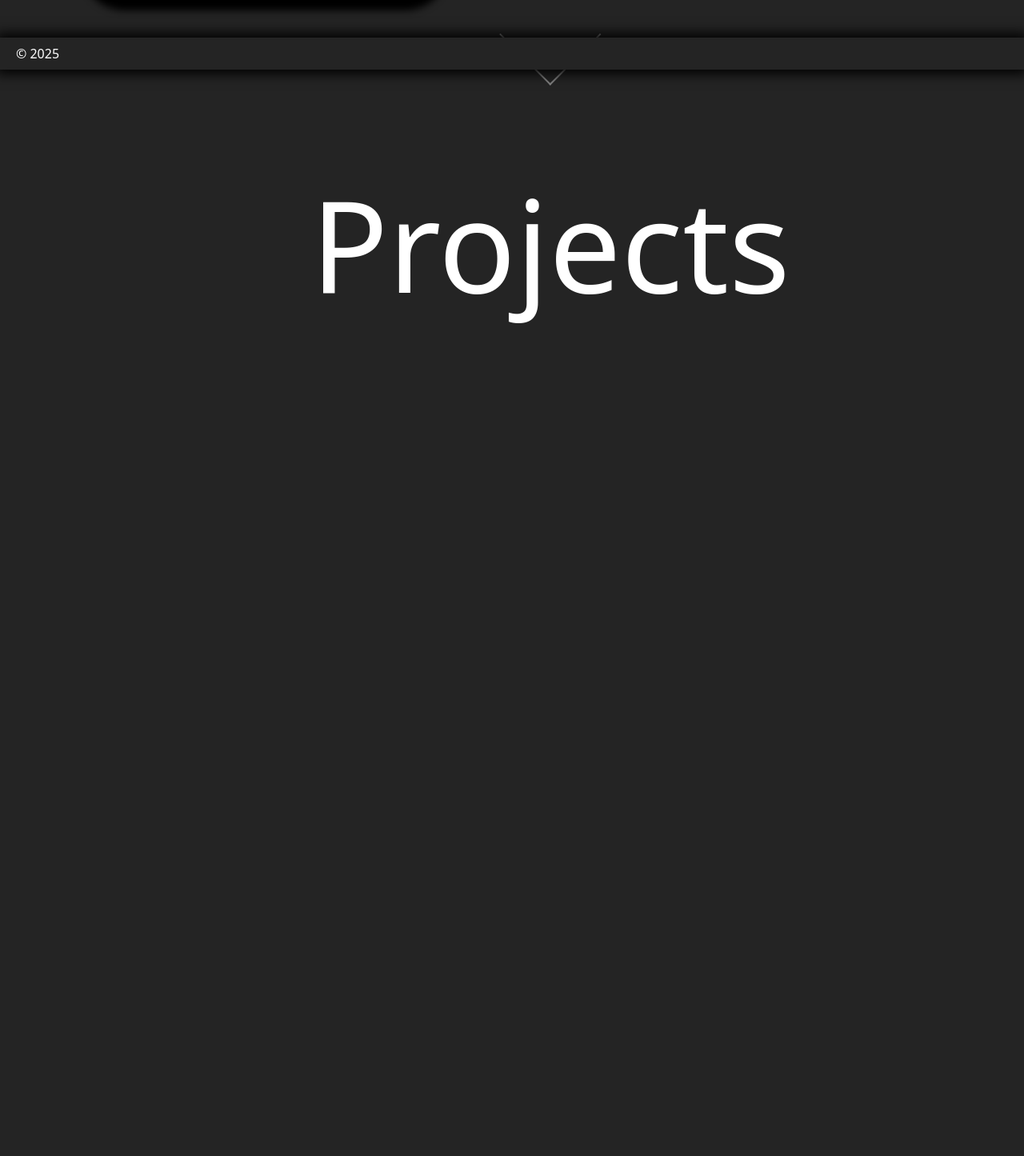
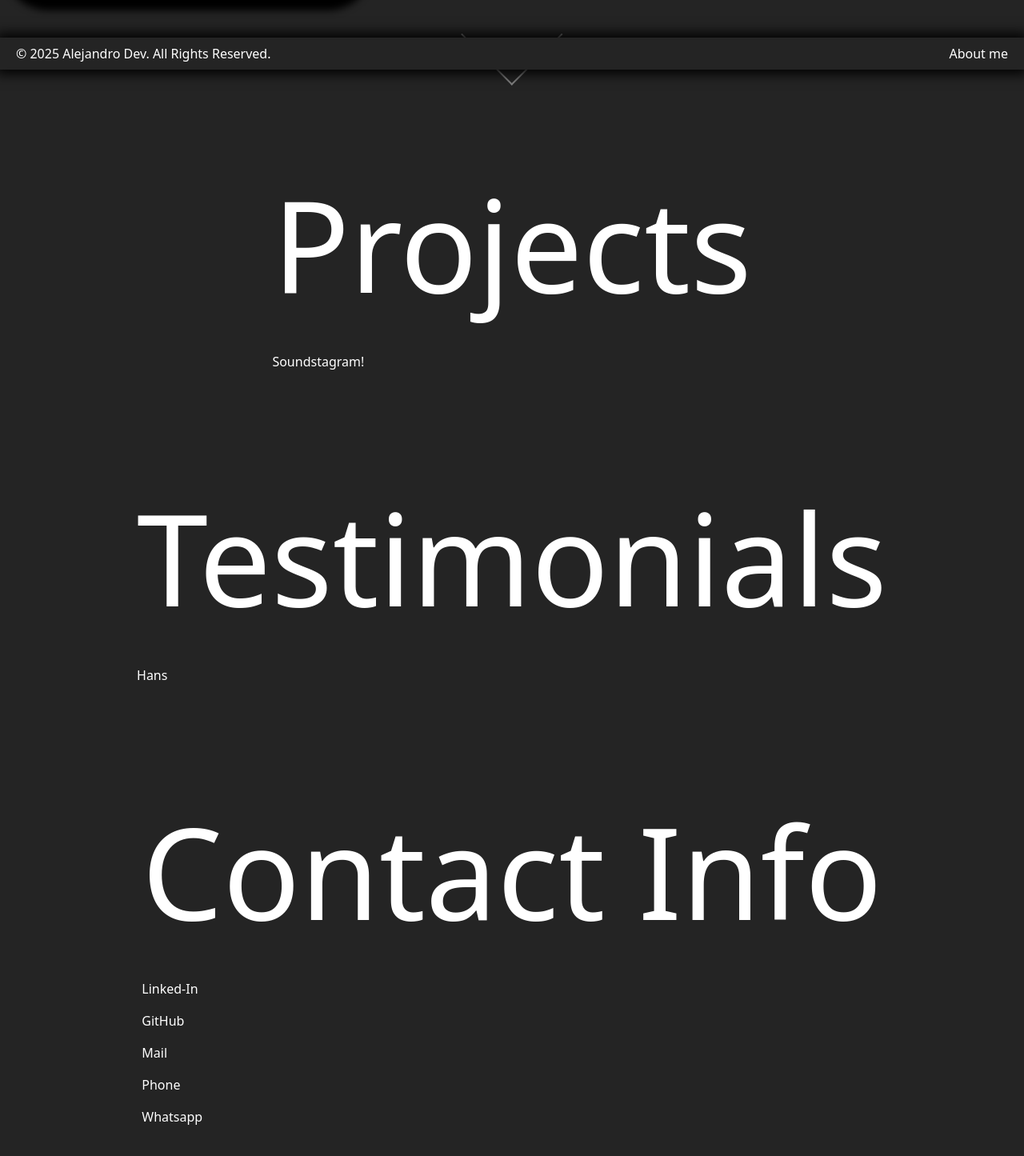
Before and after one commit to Alexanderer159/Alejandro-Portfolio, a React (Vite) app: page / in a window 1280 px wide. Shown: the part 713-2158 px from the top of the page at 80% size. Before the commit the page ends 1201 px from the top, so only its background shows below. Built offline with nearby package versions, Linux system fonts and the light colour scheme.

Commit message:
functionsss

```diff
--- a/index.html
+++ b/index.html
@@ -5,6 +5,7 @@
     <link rel="icon" type="image/svg+xml" href="https://images.emojiterra.com/google/android-12l/512px/1f5a5.png" />
     <meta name="viewport" content="width=device-width, initial-scale=1.0" />
     <title>Alejandro Web Development</title>
+    <link href="Alejandro-Portfolio\src\index.css" rel="stylesheet">
     <link href="https://cdn.jsdelivr.net/npm/bootstrap@5.3.7/dist/css/bootstrap.min.css" rel="stylesheet" integrity="sha384-LN+7fdVzj6u52u30Kp6M/trliBMCMKTyK833zpbD+pXdCLuTusPj697FH4R/5mcr" crossorigin="anonymous">
   </head>
   <body>
--- a/src/components/Footer/Footer.jsx
+++ b/src/components/Footer/Footer.jsx
@@ -4,13 +4,13 @@ export const Footer = () => (
 
 	<div className="row footer d-flex flex-row justify-content-between p-2 mx-0 align-items-center">
 		<div className="col d-flex align-items-end">
-			<p className="text-start p-0 m-0">© 2025</p>
+			<p className="text-start p-0 m-0">© 2025 Alejandro Dev. All Rights Reserved.</p>
 		</div>
 		<div className="col d-flex align-items-end gap-5">
 		</div>
 		<div className="col ">
 			<div className="d-flex flex-row justify-content-end">
-				<p className="foot-list">About Us</p>
+				<p className="foot-list">About me</p>
 			</div>
 		</div>
 	</div>
--- a/src/components/Footer/footer.css
+++ b/src/components/Footer/footer.css
@@ -6,27 +6,16 @@
   bottom: 0;
 }
 
-.footer .foot-list {
+.foot-list {
   background-clip: text;
+  cursor: pointer;
   background-size: 200%, 200%;
   transition: 1s ease;
-  color: transparent;
   margin-bottom: 0;
   &:hover{
   transition: 1s ease;
   background-clip: text;
   background-size: 200%, 200%;
-  color: transparent;
   font-size: x-large;
 }
 }
-
-.footer .team {
-  font-size: 1.7rem;
-  background-clip: text;
-  background-size: 200%, 200%;
-  transition: 1s ease;
-  color: transparent;
-  pointer-events: none;
-  user-select: none;
-}
--- /dev/null
+++ b/src/index.css
@@ -0,0 +1,3 @@
+*{
+    scrollbar-width: none;
+}
--- a/src/main.jsx
+++ b/src/main.jsx
@@ -2,6 +2,7 @@ import React from 'react'
 import ReactDOM from 'react-dom/client'
 import { RouterProvider } from "react-router-dom";
 import { router } from "./routes";
+import "./index.css";
 
 const Main = () => {
 
--- a/src/pages/Home/Home.css
+++ b/src/pages/Home/Home.css
@@ -2,7 +2,6 @@ body {
   font-family: system-ui, Avenir, Helvetica, Arial, sans-serif;
   color: rgb(255, 255, 255);
   background-color: rgb(36, 36, 36);
-  width: 100vw;
 }
 
 .shadow5{
--- a/src/pages/Home/Home.jsx
+++ b/src/pages/Home/Home.jsx
@@ -3,9 +3,8 @@ import './Home.css'
 export const Home = () => {
   return (
     <>
-    <div className="all py-5 ps-5 pe-0 ms-5">
-      <div className="justify-content-center">
-        <div className="d-flex align-items-center gap-5">
+    <div className="all py-5">
+      <div className="d-flex justify-content-center align-items-center gap-5">
           <img src="/Foto-CV.jpg" alt="pic" className="propic"/>
           <div className="info p-5">
             <p className="name m-0">Alejandro De Yavorsky</p>
@@ -14,7 +13,6 @@ export const Home = () => {
               <button className="buttonCV p-2">Download My CV</button>
               <button className="buttonWA p-2">Whatsapp</button>
             </div>
-          </div>
         </div>
       </div>
       <div className="d-flex justify-content-center">
@@ -23,7 +21,26 @@ export const Home = () => {
         </a>
       </div>
 <div id="projects" className="d-flex justify-content-center mt-5 pt-5">
-  <p className="protitle">Projects</p>
+  <div>
+<p className="protitle">Projects</p>
+<p>Soundstagram!</p>
+  </div>
+</div>
+<div id="testimonials" className="d-flex justify-content-center mt-5 pt-5">
+  <div>
+    <p className="protitle">Testimonials</p>
+    <p>Hans</p>
+  </div>
+</div>
+<div id="contact" className="d-flex justify-content-center mt-5 pt-5">
+    <div>
+    <p className="protitle">Contact Info</p>
+    <p>Linked-In</p>
+    <p>GitHub</p>
+    <p>Mail</p>
+    <p>Phone</p>
+    <p>Whatsapp</p>
+  </div>
 </div>
     </div>
     </>
```
